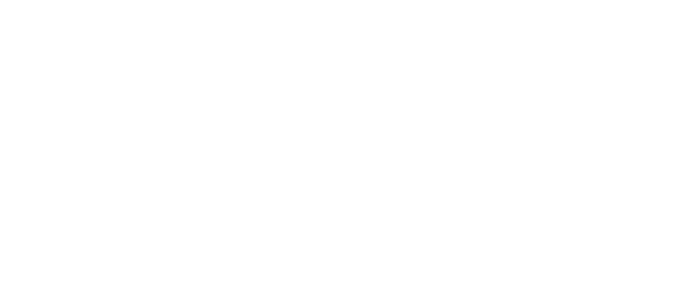
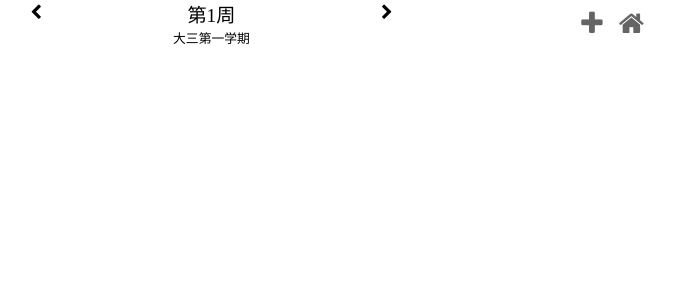
Before and after one commit to upcyiban/easy-query-v2019-front-end, a Vue app: page /#/schedule in a window 1280 px wide. Shown: the top 300 px of the page, without its empty margins (392-1066 px from the left). Built offline with nearby package versions, Linux system fonts and the light colour scheme.

Commit message:
完成部分课程表页

```diff
--- a/src/components/Schedule.vue
+++ b/src/components/Schedule.vue
@@ -1,30 +1,24 @@
 <template>
   <div class="main-container">
-    <div class="time-container">
-      <div class="week-container">
-        <div class="week-controller"></div>
-        <div class="week-time"></div>
-        <div class="week-controller"></div>
-      </div>
-      <div class="addcourse">
-
-      </div>
-    </div>
-    <div class="schedule-container">
-
-    </div>
+    <Header></Header>
+    <Schedule></Schedule>
   </div>
 </template>
 
 <script>
+import Header from './Schedule/header.vue';
+import Schedule from './Schedule/schedule.vue';
+
 export default {
-  name: 'schedule',
-  data () {
-    return {
-
-    }
+  components: {
+    Header : Header,
+    Schedule : Schedule
+  },
+  name: "schedule",
+  data() {
+    return {};
   }
-}
+};
 </script>
 
 <style scoped>
--- /dev/null
+++ b/src/components/Schedule/header.vue
@@ -0,0 +1,90 @@
+<template>
+  <div class="Header">
+    <div class="time-container">
+      <div class="week-container">
+        <div class="week-controller">
+          <i class="fa fa-chevron-left" aria-hidden="true"></i>
+        </div>
+        <div class="week-time">
+          <div>第1周</div>
+          <span>大三第一学期</span>
+        </div>
+        <div class="week-controller">
+          <i class="fa fa-chevron-right" aria-hidden="true"></i>
+        </div>
+      </div>
+      <div class="function-container">
+        <div class="addcourse">
+          <i class="fa fa-plus"></i>
+        </div>
+        <div class="backindex">
+          <i class="fa fa-home"></i>
+        </div>
+      </div>
+    </div>
+  </div>
+</template>
+
+<script>
+export default {
+  name: 'Header',
+  data () {
+    return {
+
+    }
+  }
+}
+</script>
+
+<style scoped>
+.Header {
+  width: 100%;
+}
+.time-container {
+  height: 3rem;
+  width: 100%;
+  display: flex;
+  flex-direction: row;
+}
+.week-container {
+  height: 100%;
+  width: 40%;
+  margin-left: 30%;
+  display: flex;
+  flex-direction: row;
+}
+.week-controller {
+  height: 50%;
+  width: 20%;
+  display: flex;
+  flex-direction: row;
+  align-items: center;
+  justify-content: center;
+}
+.week-time {
+  width: 60%;
+  font-size: 1.2rem;
+  display: flex;
+  flex-direction: column;
+  justify-content: flex-start;
+  text-align: center;
+}
+.week-time span {
+  font-size: 0.8rem;
+}
+.function-container {
+  width: 30%;
+  margin-left: 10%;
+  font-size: 1.7rem;
+  display: flex;
+  flex-direction: row;
+  align-items: center;
+  opacity: 0.6;
+}
+.addcourse {
+  margin-left: 1.4rem;
+}
+.backindex {
+  margin-left: 1rem;
+}
+</style>
--- /dev/null
+++ b/src/components/Schedule/schedule.vue
@@ -0,0 +1,23 @@
+<template>
+  <div class="Schedule">
+
+  </div>
+</template>
+
+<script>
+export default {
+  name: 'schedule',
+  data () {
+    return {
+
+    }
+  }
+}
+</script>
+
+<style scoped>
+.Schedule {
+  width: 100%;
+  height: 100%;
+}
+</style>
```
